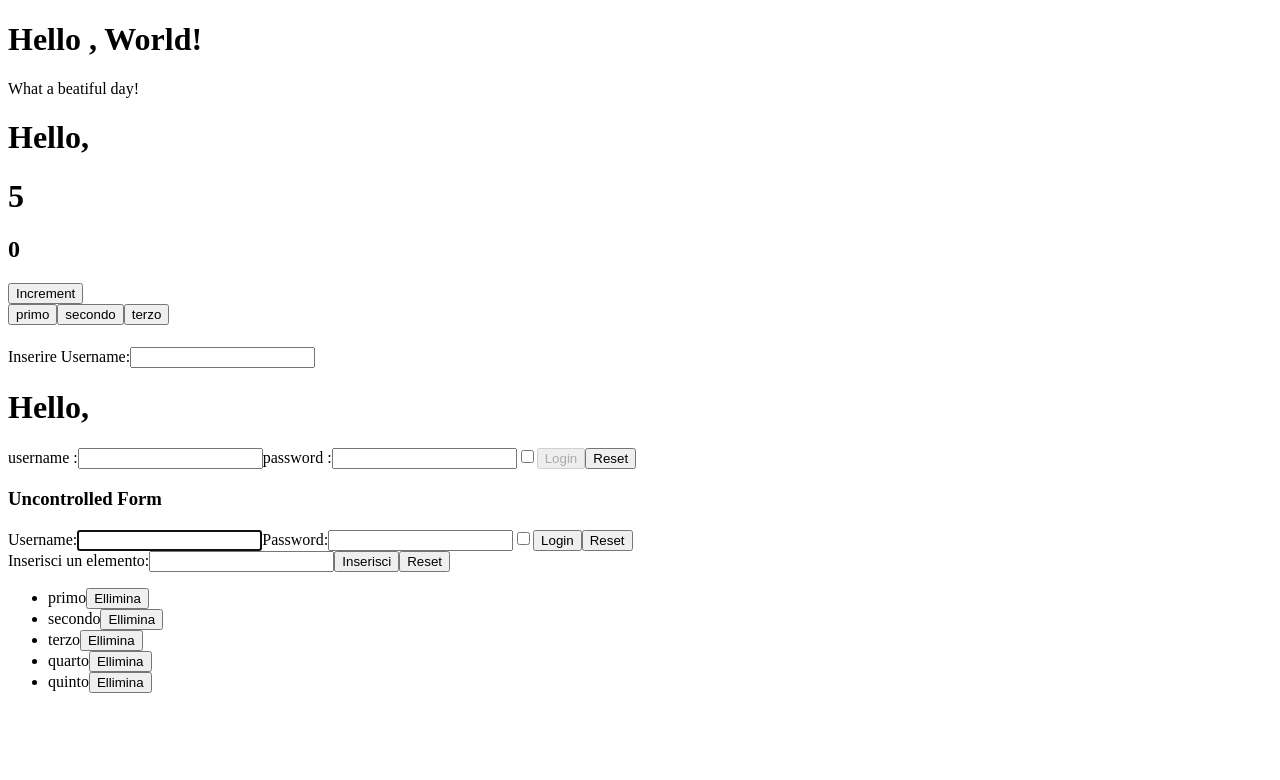
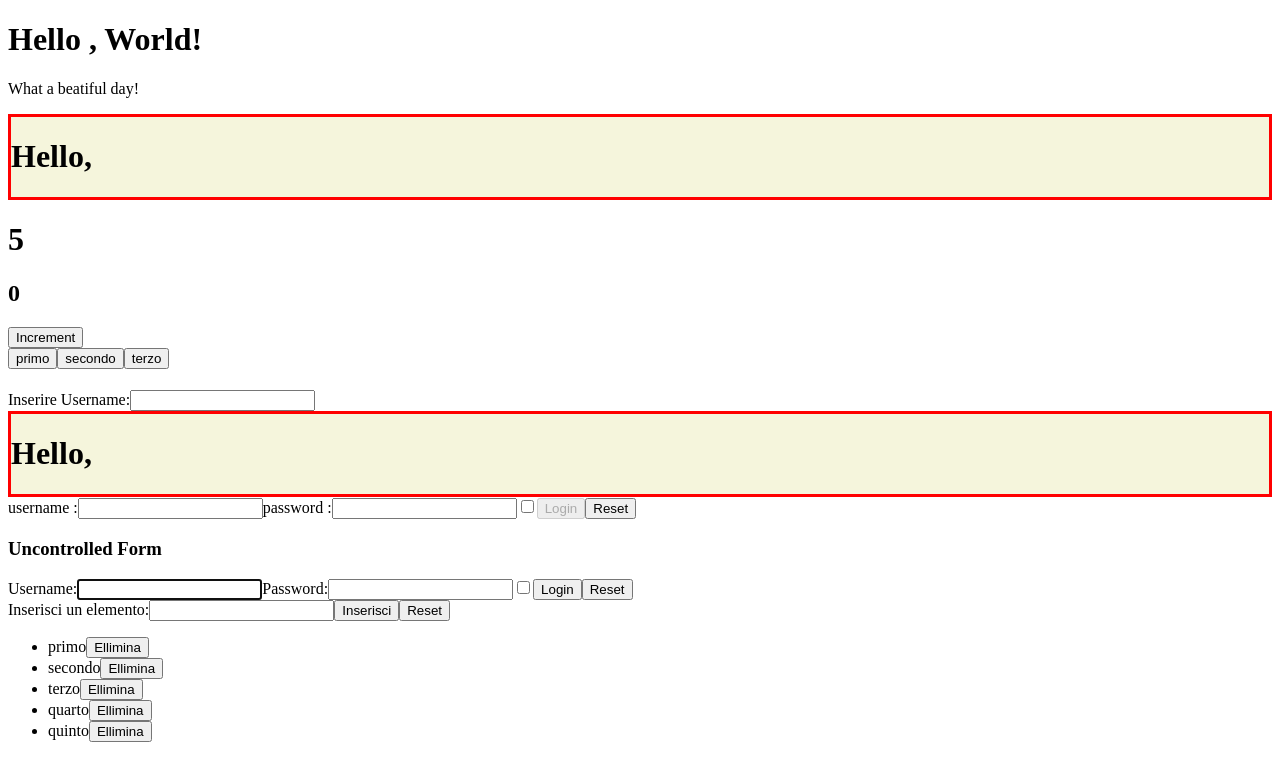
Before and after one commit to MuciFrancesco/react-exercises, a React (Create React App) app: page / in a window 1280 px wide. Shown: the top 780 px of the page. Built offline with nearby package versions, Linux system fonts and the light colour scheme.

Commit message:
Styling-components-01

```diff
--- a/src/Welcome.js
+++ b/src/Welcome.js
@@ -8,7 +8,7 @@ export class Welcome extends Component {
 
   render() {
     return (
-      <div>
+      <div className='welcome'>
         <h1>Hello,{this.props.value}</h1>
       </div>
     );
--- /dev/null
+++ b/src/index.css
@@ -0,0 +1,4 @@
+.welcome {
+    background-color: beige;
+    border: 3px solid red;
+}
--- a/src/index.js
+++ b/src/index.js
@@ -1,5 +1,6 @@
 import ReactDOM from "react-dom";
 import App from "./App";
+import "./index.css";
 
 const root = document.getElementById("root");
 ReactDOM.render(<App />, root);
```
